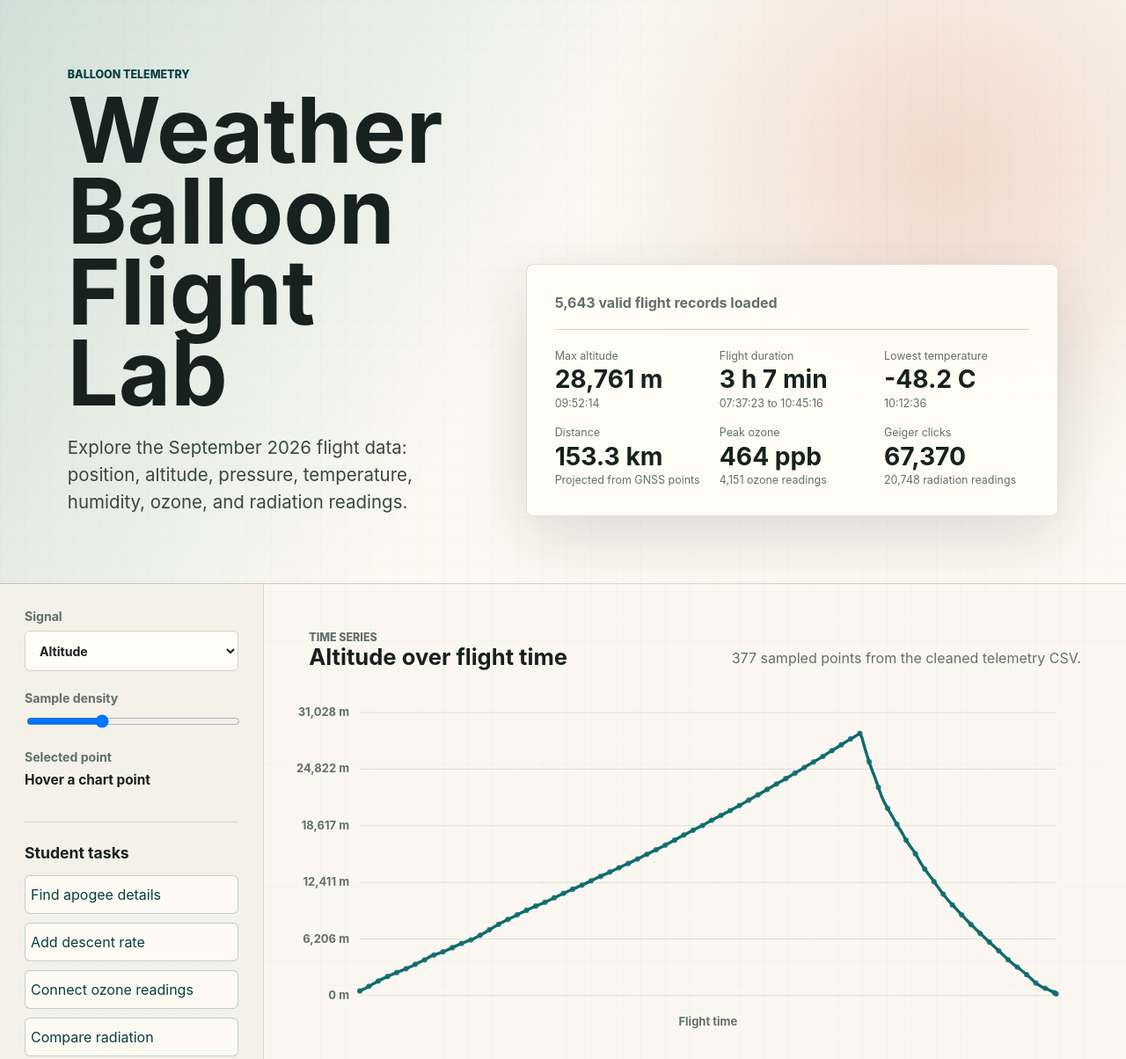
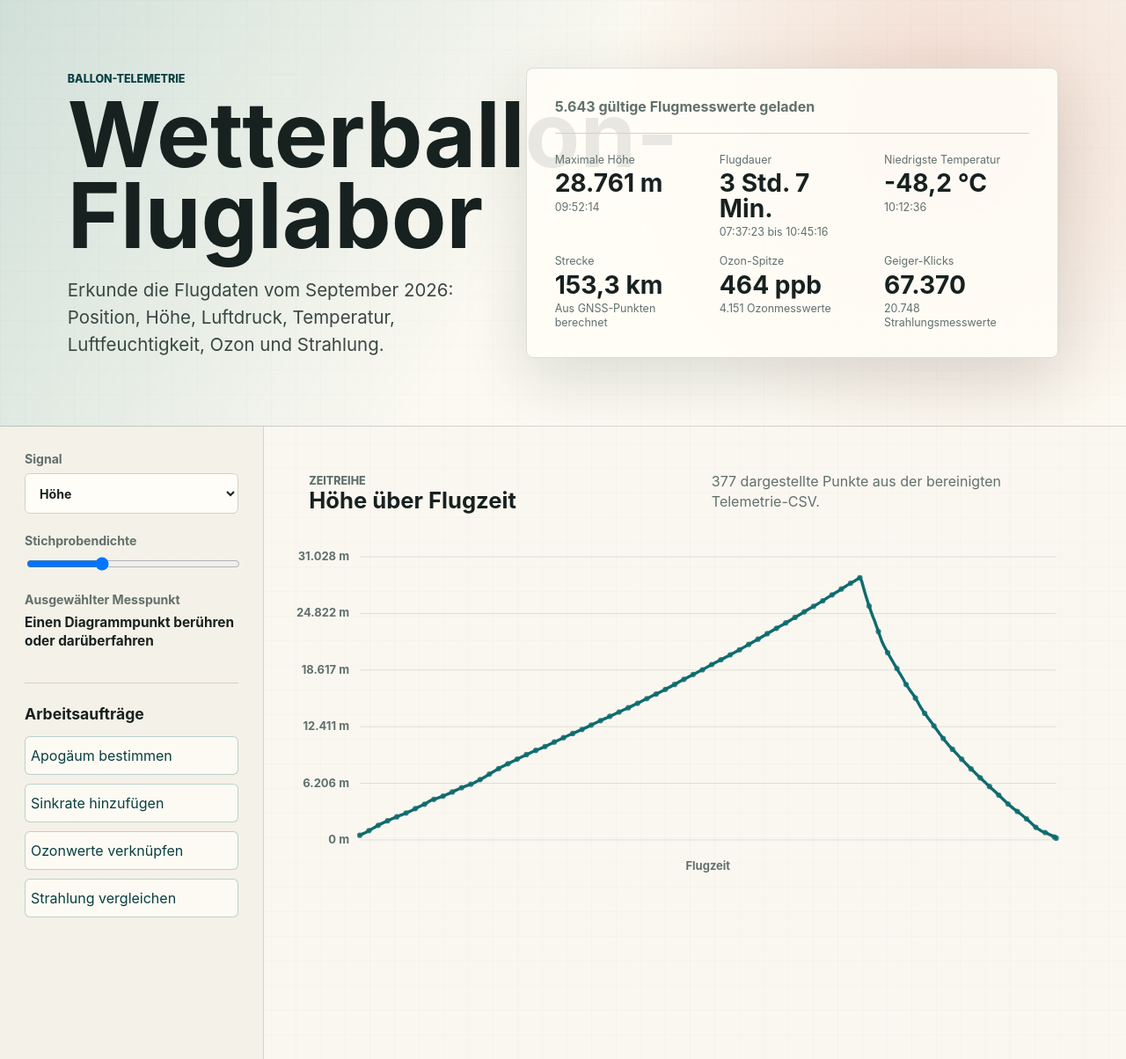
Before and after one commit to tim06927/wetter, a website built with Vite: page index.html in a window 1280 px wide. Shown: the top 1204 px of the page at 88% size. Built offline with nearby package versions, Linux system fonts and the light colour scheme.

Commit message:
Translate frontend to German

```diff
--- a/index.html
+++ b/index.html
@@ -1,104 +1,104 @@
 <!doctype html>
-<html lang="en">
+<html lang="de">
   <head>
     <meta charset="utf-8" />
     <meta name="viewport" content="width=device-width, initial-scale=1" />
-    <title>Weather Balloon Flight Lab</title>
+    <title>Wetterballon-Fluglabor</title>
     <link rel="stylesheet" href="./src/styles.css" />
   </head>
   <body>
     <main class="app-shell">
       <section class="hero" aria-labelledby="page-title">
         <div class="hero-copy">
-          <p class="eyebrow">Balloon telemetry</p>
-          <h1 id="page-title">Weather Balloon Flight Lab</h1>
+          <p class="eyebrow">Ballon-Telemetrie</p>
+          <h1 id="page-title">Wetterballon-Fluglabor</h1>
           <p class="hero-text">
-            Explore the September 2026 flight data: position, altitude,
-            pressure, temperature, humidity, ozone, and radiation readings.
+            Erkunde die Flugdaten vom September 2026: Position, Höhe,
+            Luftdruck, Temperatur, Luftfeuchtigkeit, Ozon und Strahlung.
           </p>
         </div>
-        <div class="flight-panel" aria-label="Flight summary">
+        <div class="flight-panel" aria-label="Flugübersicht">
           <div class="status-line">
-            <span id="data-status">Loading flight data...</span>
+            <span id="data-status">Flugdaten werden geladen...</span>
           </div>
           <div class="metric-grid" id="metrics"></div>
         </div>
       </section>
 
-      <section class="workspace" aria-label="Flight visualizations">
-        <aside class="controls" aria-label="Data controls">
+      <section class="workspace" aria-label="Flugvisualisierungen">
+        <aside class="controls" aria-label="Datensteuerung">
           <label class="control">
             <span>Signal</span>
             <select id="metric-select">
-              <option value="altitude">Altitude</option>
-              <option value="temperature">Temperature</option>
-              <option value="pressure">Pressure</option>
-              <option value="humidity">Humidity</option>
-              <option value="speed">Ground speed</option>
-              <option value="uva">UVA index</option>
+              <option value="altitude">Höhe</option>
+              <option value="temperature">Temperatur</option>
+              <option value="pressure">Luftdruck</option>
+              <option value="humidity">Luftfeuchtigkeit</option>
+              <option value="speed">Geschwindigkeit</option>
+              <option value="uva">UVA-Index</option>
             </select>
           </label>
 
           <label class="control">
-            <span>Sample density</span>
+            <span>Stichprobendichte</span>
             <input id="density-slider" type="range" min="80" max="900" value="360" />
           </label>
 
           <div class="control compact">
-            <span>Selected point</span>
-            <strong id="selected-point">Hover a chart point</strong>
+            <span>Ausgewählter Messpunkt</span>
+            <strong id="selected-point">Einen Diagrammpunkt berühren oder darüberfahren</strong>
           </div>
 
           <div class="learning-block">
-            <h2>Student tasks</h2>
-            <button class="task-button" data-task="apogee">Find apogee details</button>
-            <button class="task-button" data-task="descent">Add descent rate</button>
-            <button class="task-button" data-task="ozone">Connect ozone readings</button>
-            <button class="task-button" data-task="geiger">Compare radiation</button>
+            <h2>Arbeitsaufträge</h2>
+            <button class="task-button" data-task="apogee">Apogäum bestimmen</button>
+            <button class="task-button" data-task="descent">Sinkrate hinzufügen</button>
+            <button class="task-button" data-task="ozone">Ozonwerte verknüpfen</button>
+            <button class="task-button" data-task="geiger">Strahlung vergleichen</button>
           </div>
         </aside>
 
         <section class="visuals">
           <div class="chart-header">
             <div>
-              <p class="eyebrow">Time series</p>
-              <h2 id="chart-title">Altitude over flight time</h2>
+              <p class="eyebrow">Zeitreihe</p>
+              <h2 id="chart-title">Höhe über Flugzeit</h2>
             </div>
-            <p id="chart-note">Each point comes from the cleaned telemetry CSV.</p>
+            <p id="chart-note">Jeder Punkt stammt aus der bereinigten Telemetrie-CSV.</p>
           </div>
-          <svg id="main-chart" role="img" aria-label="Flight signal chart"></svg>
+          <svg id="main-chart" role="img" aria-label="Diagramm des ausgewählten Flugsignals"></svg>
         </section>
 
         <section class="visuals map-area">
           <div class="chart-header">
             <div>
-              <p class="eyebrow">Ground track</p>
-              <h2>Balloon path</h2>
+              <p class="eyebrow">Flugroute</p>
+              <h2>Ballonroute</h2>
             </div>
-            <p id="map-note">Projected from latitude and longitude readings.</p>
+            <p id="map-note">Aus Breiten- und Längengraden projiziert.</p>
           </div>
-          <svg id="map-chart" role="img" aria-label="Balloon ground track"></svg>
+          <svg id="map-chart" role="img" aria-label="Bodenroute des Ballons"></svg>
         </section>
       </section>
 
       <section class="data-section" aria-labelledby="data-title">
         <div class="section-heading">
           <div>
-            <p class="eyebrow">Raw readings</p>
-            <h2 id="data-title">Telemetry preview</h2>
+            <p class="eyebrow">Rohdaten</p>
+            <h2 id="data-title">Telemetrie-Vorschau</h2>
           </div>
-          <p>First 12 valid records from the cleaned data file.</p>
+          <p>Die ersten 12 gültigen Messwerte aus der bereinigten Datendatei.</p>
         </div>
         <div class="table-wrap">
           <table>
             <thead>
               <tr>
-                <th>UTC time</th>
-                <th>Latitude</th>
-                <th>Longitude</th>
-                <th>Altitude</th>
-                <th>Temperature</th>
-                <th>Pressure</th>
+                <th>UTC-Zeit</th>
+                <th>Breitengrad</th>
+                <th>Längengrad</th>
+                <th>Höhe</th>
+                <th>Temperatur</th>
+                <th>Luftdruck</th>
               </tr>
             </thead>
             <tbody id="data-preview"></tbody>
--- a/src/main.ts
+++ b/src/main.ts
@@ -54,19 +54,19 @@ const columns = {
 } as const;
 
 const metricConfig: Record<MetricKey, MetricConfig> = {
-  altitude: { label: 'Altitude', unit: 'm', column: 'altitude', color: '#0f6b6e', clampMin: 0 },
-  temperature: { label: 'Temperature', unit: 'C', column: 'temperature', color: '#c5452f' },
-  pressure: { label: 'Pressure', unit: 'hPa', column: 'pressure', color: '#375a9e' },
-  humidity: { label: 'Humidity', unit: '%', column: 'humidity', color: '#5c7a25', clampMin: 0 },
-  speed: { label: 'Ground speed', unit: 'km/h', column: 'speed', color: '#7a4c9c', clampMin: 0 },
-  uva: { label: 'UVA index', unit: '', column: 'uva', color: '#b8870a', clampMin: 0 },
+  altitude: { label: 'Höhe', unit: 'm', column: 'altitude', color: '#0f6b6e', clampMin: 0 },
+  temperature: { label: 'Temperatur', unit: '°C', column: 'temperature', color: '#c5452f' },
+  pressure: { label: 'Luftdruck', unit: 'hPa', column: 'pressure', color: '#375a9e' },
+  humidity: { label: 'Luftfeuchtigkeit', unit: '%', column: 'humidity', color: '#5c7a25', clampMin: 0 },
+  speed: { label: 'Geschwindigkeit', unit: 'km/h', column: 'speed', color: '#7a4c9c', clampMin: 0 },
+  uva: { label: 'UVA-Index', unit: '', column: 'uva', color: '#b8870a', clampMin: 0 },
 };
 
 const taskMessages: Record<string, string> = {
-  apogee: 'Task: Show the exact apogee time and explain why pressure is lowest there.',
-  descent: 'Task: Compute vertical speed between readings and chart descent rate.',
-  ozone: 'Task: Align ozone sensor milliseconds with flight time and compare by altitude.',
-  geiger: 'Task: Convert Geiger clicks into a rate and test whether it rises with altitude.',
+  apogee: 'Auftrag: Zeige den genauen Zeitpunkt des Apogäums und erkläre, warum der Luftdruck dort am niedrigsten ist.',
+  descent: 'Auftrag: Berechne die vertikale Geschwindigkeit zwischen den Messpunkten und zeichne die Sinkrate.',
+  ozone: 'Auftrag: Ordne die Ozon-Millisekunden der Flugzeit zu und vergleiche die Werte nach Höhe.',
+  geiger: 'Auftrag: Wandle Geiger-Klicks in eine Rate um und prüfe, ob sie mit der Höhe steigt.',
 };
 
 const appState: {
@@ -92,7 +92,7 @@ const selectedPoint = document.querySelector('#selected-point');
 
 init().catch((error: unknown) => {
   console.error(error);
-  setStatus(`Could not load data: ${error instanceof Error ? error.message : String(error)}`);
+  setStatus(`Daten konnten nicht geladen werden: ${error instanceof Error ? error.message : String(error)}`);
 });
 
 async function init(): Promise<void> {
@@ -107,7 +107,7 @@ async function init(): Promise<void> {
   appState.geiger = parseSimpleSensorFile(geigerText, 'clicks');
 
   if (appState.flight.length === 0) {
-    throw new Error('No usable flight rows found');
+    throw new Error('Keine nutzbaren Flugmesswerte gefunden');
   }
 
   renderMetrics();
@@ -115,13 +115,13 @@ async function init(): Promise<void> {
   renderAll();
   wireControls();
 
-  setStatus(`${appState.flight.length.toLocaleString()} valid flight records loaded`);
+  setStatus(`${formatInteger(appState.flight.length)} gültige Flugmesswerte geladen`);
 }
 
 async function fetchText(path: string): Promise<string> {
   const response = await fetch(path);
   if (!response.ok) {
-    throw new Error(`${path} returned ${response.status}`);
+    throw new Error(`${path} meldet Status ${response.status}`);
   }
   return response.text();
 }
@@ -134,7 +134,7 @@ function parseFlightCsv(text: string): FlightRow[] {
 
   const headerIndex = lines.findIndex((line) => line.startsWith('Uptime [s];'));
   if (headerIndex === -1) {
-    throw new Error('Could not find the telemetry header row');
+    throw new Error('Kopfzeile der Telemetrie wurde nicht gefunden');
   }
 
   const headers = lines[headerIndex].split(';');
@@ -206,7 +206,7 @@ function wireControls(): void {
   document.querySelectorAll('.task-button').forEach((button) => {
     button.addEventListener('click', () => {
       if (!(button instanceof HTMLButtonElement)) return;
-      setSelected(taskMessages[button.dataset.task ?? ''] ?? 'Choose a task and make a small pull request.');
+      setSelected(taskMessages[button.dataset.task ?? ''] ?? 'Wähle einen Auftrag und erstelle einen kleinen Änderungsvorschlag.');
     });
   });
 
@@ -233,12 +233,12 @@ function renderMetrics(): void {
   const geigerTotal = appState.geiger.reduce((sum, row) => sum + row.value, 0);
 
   const metrics: Array<[string, string, string]> = [
-    ['Max altitude', formatNumber(summary.maxAltitude.altitude, 0, 'm'), formatTime(summary.maxAltitude.time)],
-    ['Flight duration', formatDuration(summary.durationSeconds), `${formatTime(summary.start.time)} to ${formatTime(summary.end.time)}`],
-    ['Lowest temperature', formatNumber(summary.minTemperature.temperature, 1, 'C'), formatTime(summary.minTemperature.time)],
-    ['Distance', formatNumber(summary.distanceKm, 1, 'km'), 'Projected from GNSS points'],
-    ['Peak ozone', ozoneMax ? formatNumber(ozoneMax.value, 0, 'ppb') : 'n/a', `${appState.ozone.length.toLocaleString()} ozone readings`],
-    ['Geiger clicks', geigerTotal.toLocaleString(), `${appState.geiger.length.toLocaleString()} radiation readings`],
+    ['Maximale Höhe', formatNumber(summary.maxAltitude.altitude, 0, 'm'), formatTime(summary.maxAltitude.time)],
+    ['Flugdauer', formatDuration(summary.durationSeconds), `${formatTime(summary.start.time)} bis ${formatTime(summary.end.time)}`],
+    ['Niedrigste Temperatur', formatNumber(summary.minTemperature.temperature, 1, '°C'), formatTime(summary.minTemperature.time)],
+    ['Strecke', formatNumber(summary.distanceKm, 1, 'km'), 'Aus GNSS-Punkten berechnet'],
+    ['Ozon-Spitze', ozoneMax ? formatNumber(ozoneMax.value, 0, 'ppb') : 'k. A.', `${formatInteger(appState.ozone.length)} Ozonmesswerte`],
+    ['Geiger-Klicks', formatInteger(geigerTotal), `${formatInteger(appState.geiger.length)} Strahlungsmesswerte`],
   ];
 
   metrics.forEach(([label, value, detail]) => {
@@ -255,7 +255,7 @@ function renderMetrics(): void {
 function summarizeFlight(rows: FlightRow[]) {
   const start = rows[0];
   const end = rows[rows.length - 1];
-  if (!start || !end) throw new Error('No flight rows to summarize');
+  if (!start || !end) throw new Error('Keine Flugmesswerte für die Zusammenfassung');
 
   return {
     start,
@@ -281,8 +281,8 @@ function renderMainChart(): void {
   const xRange: [number, number] = [first.uptime, last.uptime];
   const yRange = extent(values, { clampMin: config.clampMin });
 
-  if (chartTitle) chartTitle.textContent = `${config.label} over flight time`;
-  if (chartNote) chartNote.textContent = `${rows.length.toLocaleString()} sampled points from the cleaned telemetry CSV.`;
+  if (chartTitle) chartTitle.textContent = `${config.label} über Flugzeit`;
+  if (chartNote) chartNote.textContent = `${formatInteger(rows.length)} dargestellte Punkte aus der bereinigten Telemetrie-CSV.`;
 
   const width = svg.clientWidth || 820;
   const height = svg.clientHeight || 390;
@@ -323,12 +323,12 @@ function renderMainChart(): void {
       fill: config.color,
     });
     circle.addEventListener('mouseenter', () => {
-      setSelected(`${formatTime(point.row.time)} | ${config.label}: ${formatNumber(point.row[config.column], 1, config.unit)} | Altitude: ${formatNumber(point.row.altitude, 0, 'm')}`);
+      setSelected(`${formatTime(point.row.time)} | ${config.label}: ${formatNumber(point.row[config.column], 1, config.unit)} | Höhe: ${formatNumber(point.row.altitude, 0, 'm')}`);
     });
     group.append(circle);
   });
 
-  drawAxisLabel(svg, pad.left + plotWidth / 2, height - 8, 'Flight time');
+  drawAxisLabel(svg, pad.left + plotWidth / 2, height - 8, 'Flugzeit');
 }
 
 function renderMap(): void {
@@ -381,8 +381,8 @@ function renderMap(): void {
 
   const start = points[0];
   const finish = points[points.length - 1];
-  if (start) drawMapMarker(svg, start.x, start.y, 'Launch');
-  if (finish) drawMapMarker(svg, finish.x, finish.y, 'Landing');
+  if (start) drawMapMarker(svg, start.x, start.y, 'Start');
+  if (finish) drawMapMarker(svg, finish.x, finish.y, 'Landung');
 }
 
 function drawGrid(group: SVGElement, width: number, height: number, yRange: [number, number], unit: string): void {
@@ -423,7 +423,7 @@ function renderTable(): void {
       row.lat.toFixed(5),
       row.lon.toFixed(5),
       formatNumber(row.altitude, 1, 'm'),
-      formatNumber(row.temperature, 1, 'C'),
+      formatNumber(row.temperature, 1, '°C'),
       formatNumber(row.pressure, 1, 'hPa'),
     ].forEach((value) => {
       const td = document.createElement('td');
@@ -493,8 +493,8 @@ function toRadians(value: number): number {
 }
 
 function formatNumber(value: number, digits = 0, unit = ''): string {
-  if (!Number.isFinite(value)) return 'n/a';
-  const formatted = new Intl.NumberFormat('en', {
+  if (!Number.isFinite(value)) return 'k. A.';
+  const formatted = new Intl.NumberFormat('de-DE', {
     maximumFractionDigits: digits,
     minimumFractionDigits: digits,
   }).format(value);
@@ -504,17 +504,23 @@ function formatNumber(value: number, digits = 0, unit = ''): string {
 function formatDuration(seconds: number): string {
   const hours = Math.floor(seconds / 3600);
   const minutes = Math.floor((seconds % 3600) / 60);
-  return `${hours} h ${minutes} min`;
+  return `${hours} Std. ${minutes} Min.`;
 }
 
 function formatTime(date: Date): string {
-  return new Intl.DateTimeFormat('en', {
+  return new Intl.DateTimeFormat('de-DE', {
     hour: '2-digit',
     minute: '2-digit',
     second: '2-digit',
     timeZone: 'UTC',
     hour12: false,
   }).format(date);
+}
+
+function formatInteger(value: number): string {
+  return new Intl.NumberFormat('de-DE', {
+    maximumFractionDigits: 0,
+  }).format(value);
 }
 
 function setStatus(message: string): void {
```
